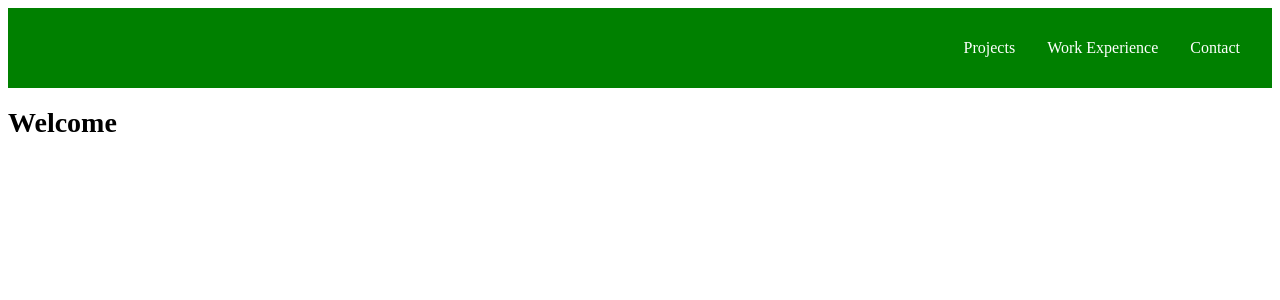
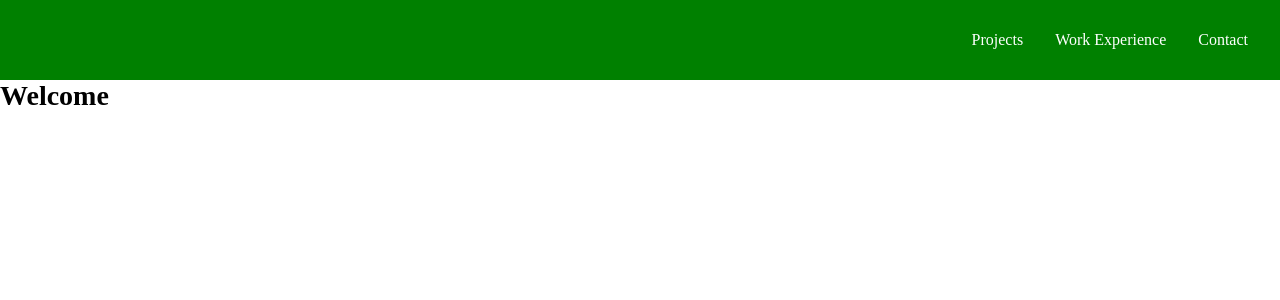
Before and after one commit to SSSangha90/sukh-portfolio-react, a React (Create React App) app: page / in a window 1280 px wide. Shown: the top 300 px of the page. Built offline with nearby package versions, Linux system fonts and the light colour scheme.

Commit message:
index css added to remove whitespace from react app

```diff
--- /dev/null
+++ b/public/index.css
@@ -0,0 +1,5 @@
+* {
+  margin: 0;
+  padding: 0;
+  box-sizing: border-box; // not neccesary
+}
--- a/public/index.html
+++ b/public/index.html
@@ -3,6 +3,7 @@
   <head>
     <meta charset="utf-8" />
     <link rel="icon" href="%PUBLIC_URL%/favicon.ico" />
+    <link rel="stylesheet" href="/index.css" />
     <meta name="viewport" content="width=device-width, initial-scale=1" />
     <meta name="theme-color" content="#000000" />
     <meta
@@ -24,7 +25,7 @@
       work correctly both with client-side routing and a non-root public URL.
       Learn how to configure a non-root public URL by running `npm run build`.
     -->
-    <title>React App</title>
+    <title>Sukhveer</title>
   </head>
   <body>
     <noscript>You need to enable JavaScript to run this app.</noscript>
```
